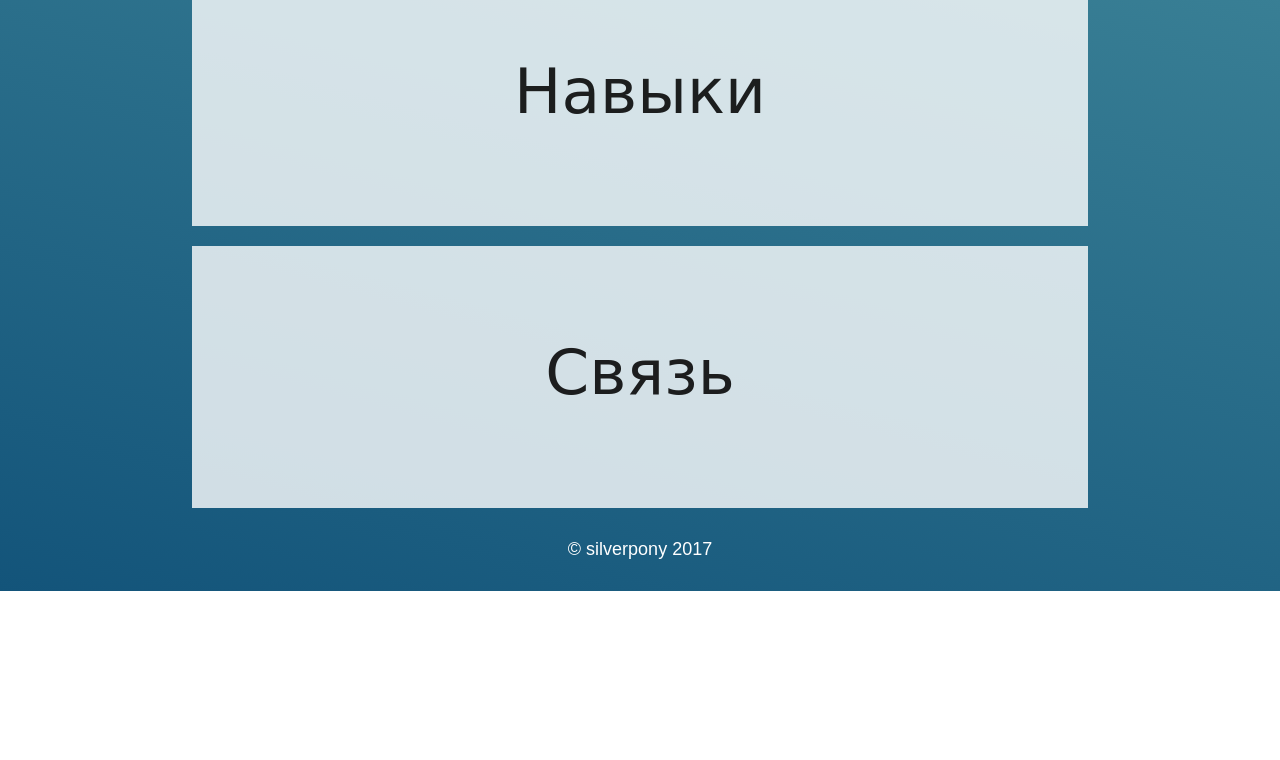
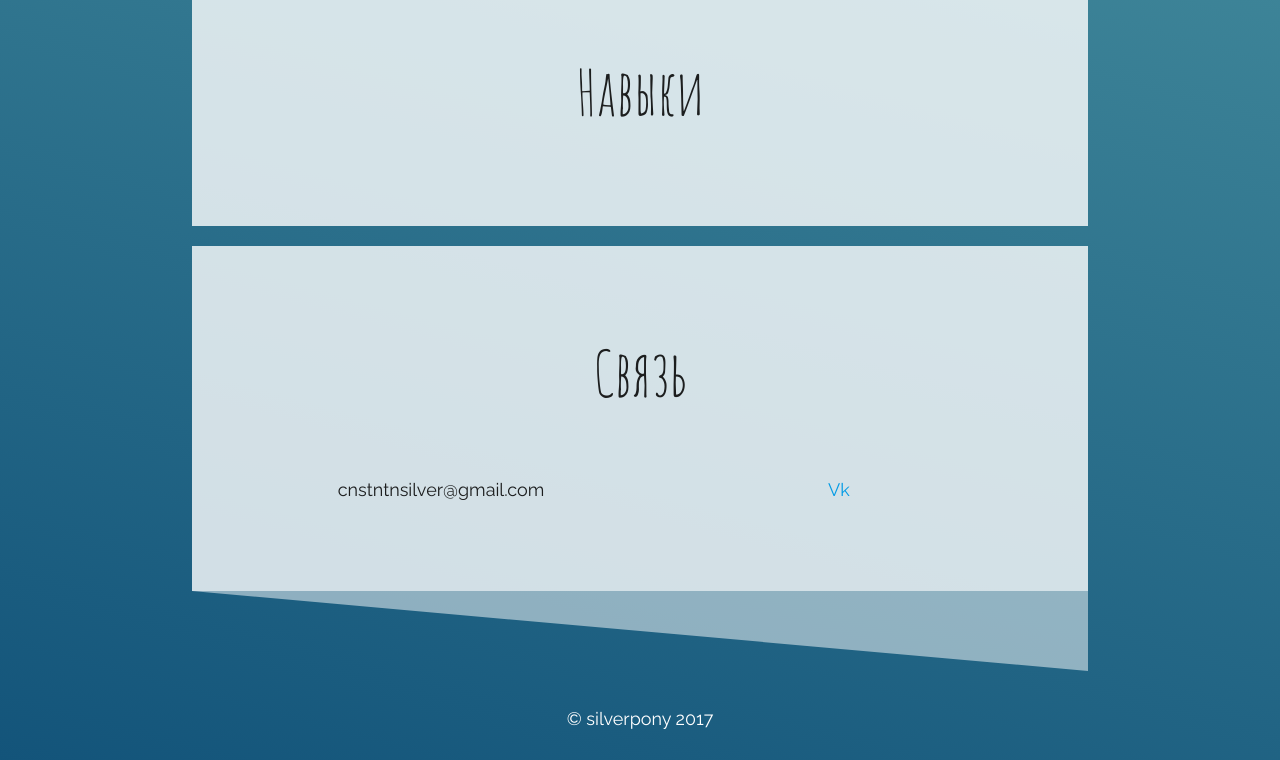
Before and after one commit to kado1shafu/kado1shafu.github.io, a plain HTML site: page index.html in a window 1280 px wide. Shown: the part 1773-2533 px from the top of the page. Before the commit the page ends 2364 px from the top, so only its background shows below. Drawn offline with nearby package versions, Linux system fonts and the light colour scheme.

Commit message:
update contact

```diff
--- a/index.html
+++ b/index.html
@@ -2,9 +2,15 @@
 <html lang="ru">
   <head>
     <meta charset="utf-8">
+
+    <!--Import Google Icon Font-->
+    <link href="http://fonts.googleapis.com/icon?family=Material+Icons" rel="stylesheet">
+
     <!-- Compiled and minified CSS -->
     <link rel="stylesheet" href="https://cdnjs.cloudflare.com/ajax/libs/materialize/0.98.0/css/materialize.min.css">
     <link rel="stylesheet" href="stylesheets/styles.css">
+    <link href="https://fonts.googleapis.com/css?family=Amatic+SC|Raleway " rel="stylesheet">
+
     <title>Обо мне</title>
   </head>
 
@@ -59,13 +65,27 @@
 
       <section class="scrollspy" id="contact">
         <h1>Связь</h1>
+        <div class="row">
+          <div class="col s12 m6">
+            <p class="center-align">cnstntnsilver@gmail.com</p>
+          </div><!--end col-->
+          <div class="col s12 m6">
+            <p class="center-align"><a href="https://vk.com/id141625873">Vk</a></p>
+          </div><!--end col-->
+        </div><!--end row-->
       </section>
 
+      <svg width="100%"  height="10vh" viewBox="0 0 20 5" preserveAspectRatio="none">
+        <polygon fill=white fill-opacity="0.5" points="0,0 20,0 20,5" />
+      </svg>
+
     </div>
+
     <footer class="center-container">
       <p class="white-text">&copy silverpony 2017</p>
     </footer>
 
+    <!--Import jQuery -->
     <script type="text/javascript" src="https://code.jquery.com/jquery-2.1.1.min.js"></script>
 
   </body>
--- a/stylesheets/styles.css
+++ b/stylesheets/styles.css
@@ -16,7 +16,7 @@ body {
 footer {
   padding: 10px; }
 
-nav ul li {
+ul li {
   padding: 5 10px; }
 
 h1 {
@@ -44,6 +44,7 @@ h1, h3 {
   font-family: "Amatic SC", cursive;
   text-align: center; }
 
+
 section {
   background-color: rgba(255, 255, 255, 0.8);
   margin-top: 20px;
@@ -69,23 +70,18 @@ section {
     outline: 4px double #FFFFFF;
     outline-offset: 8px;
     -webkit-transform: translateX(-50%) translateY(-50%);
-      transform: translateX(-50%) translateY(-50%);
-    }
+    transform: translateX(-50%) translateY(-50%); }
 
   .main-text {
     display: block;
     margin: 0 auto;
-    width: 80%;
-  }
+    width: 80%; }
 
   #profile-picture {
     width: 90%;
-    padding: 0 30px 30px 30px;
-  }
+    padding: 0 30px 30px 30px; }
 
   #about-me ul {
-    text-align: left;
-  }
+    text-align: left; }
   #about-me .list {
-    width: 30%;
-  }
+    width: 30%; }
```
Lines whose indentation alone changed are shown as unchanged.
